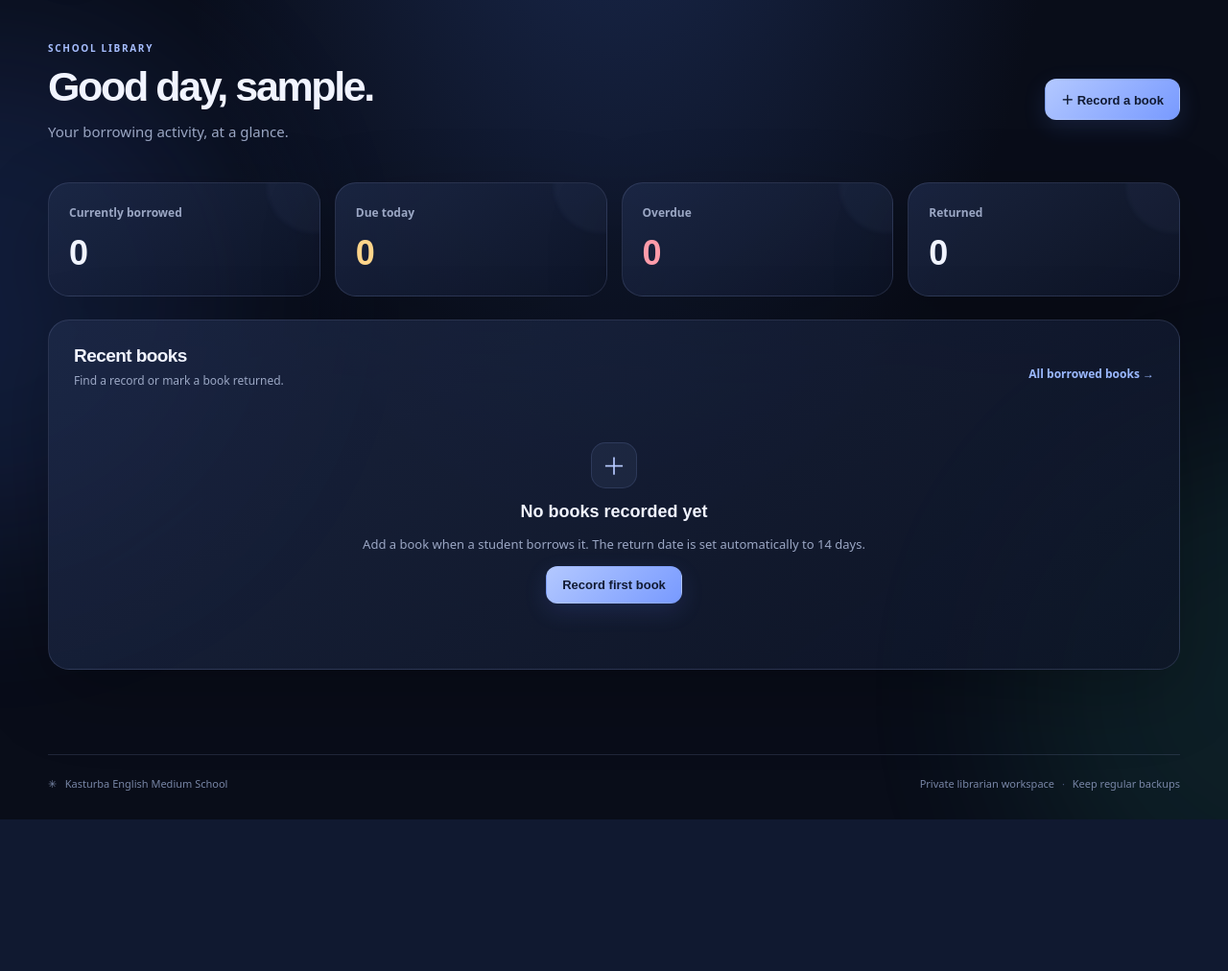
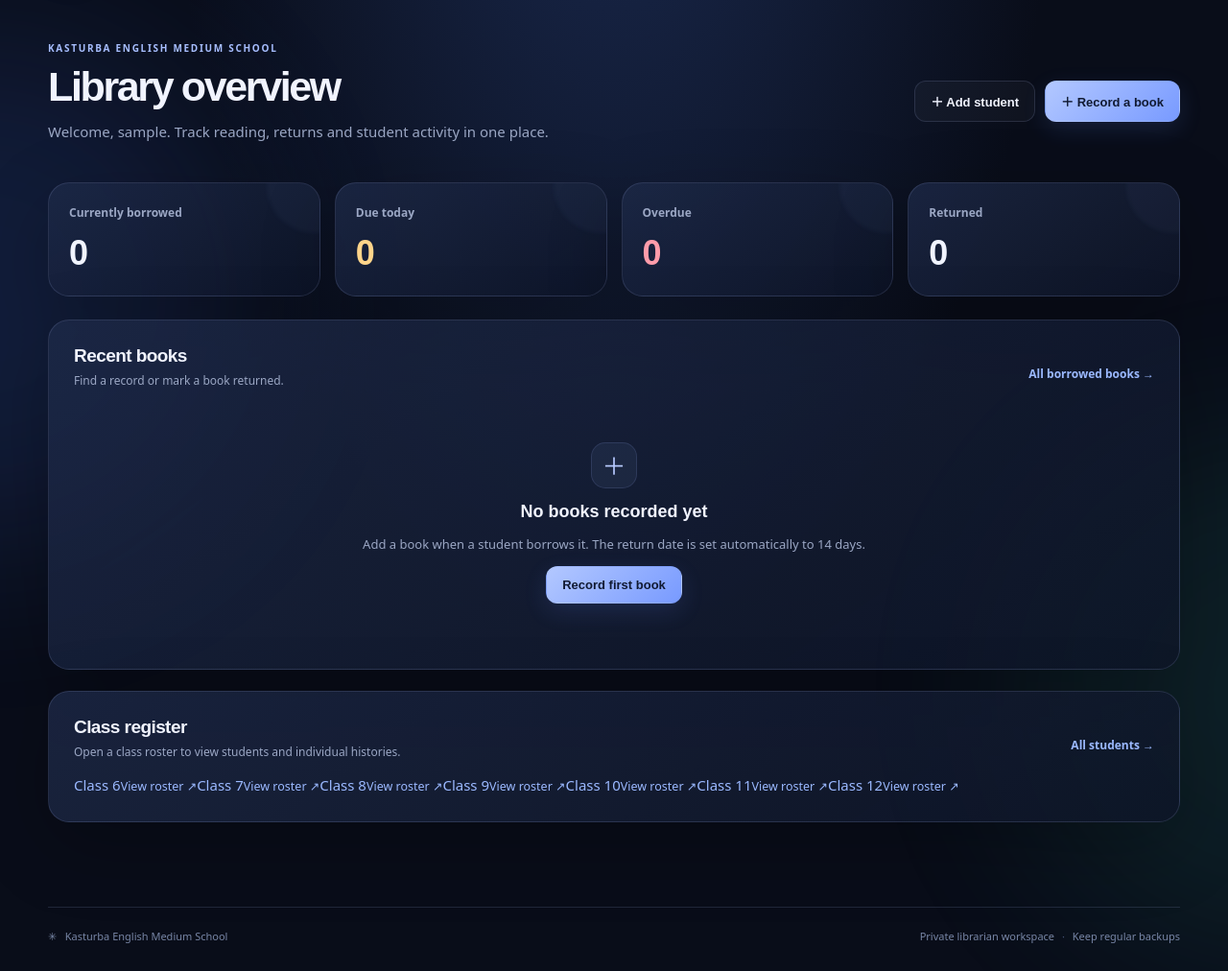
Before and after one commit to DevAstrro/LibrarySystem, a Flask app: page /dashboard in a window 1280 px wide. Shown: the part 94-1106 px from the top of the page at 96% size. Before the commit the page ends 948 px from the top, so only its background shows below. Run offline with Flask 3, Linux system fonts and the light colour scheme; the visitor is signed in with stand-in values (Sample User, id 1); data comes from the database, SQL or seed files in the repository; data that the repository does not hold is empty; some libraries are stand-ins or nearby versions.

Commit message:
Add KEMS library dashboard and class shortcuts

```diff
--- a/templates/dashboard.html
+++ b/templates/dashboard.html
@@ -2,8 +2,8 @@
 {% block title %}Overview{% endblock %}
 {% block content %}
 <div class="page-heading heading-row">
-  <div><p class="eyebrow">SCHOOL LIBRARY</p><h1>Good day, {{ current_username }}.</h1><p class="muted">Your borrowing activity, at a glance.</p></div>
-  <a class="button button-primary" href="{{ url_for('new_loan') }}">＋ Record a book</a>
+  <div><p class="eyebrow">KASTURBA ENGLISH MEDIUM SCHOOL</p><h1>Library overview</h1><p class="muted">Welcome, {{ current_username }}. Track reading, returns and student activity in one place.</p></div>
+  <div class="form-actions"><a class="button button-secondary" href="{{ url_for('new_student') }}">＋ Add student</a><a class="button button-primary" href="{{ url_for('new_loan') }}">＋ Record a book</a></div>
 </div>
 <section class="stats-grid">
   <article class="stat-card"><span>Currently borrowed</span><div class="stat-number">{{ stats.active or 0 }}</div></article>
@@ -27,4 +27,5 @@
   </tbody></table></div>
   {% else %}<div class="empty-state"><div class="empty-icon">＋</div><h3>No books recorded yet</h3><p>Add a book when a student borrows it. The return date is set automatically to 14 days.</p><a class="button button-primary" href="{{ url_for('new_loan') }}">Record first book</a></div>{% endif %}
 </section>
+<section class="panel"><div class="panel-heading"><div><h2>Class register</h2><p class="muted compact">Open a class roster to view students and individual histories.</p></div><a class="text-link" href="{{ url_for('students') }}">All students →</a></div><div class="class-shortcuts">{% for grade in class_grades %}<a class="class-chip" href="{{ url_for('students', grade=grade) }}"><span>Class {{ grade }}</span><small>View roster ↗</small></a>{% endfor %}</div></section>
 {% endblock %}
```
